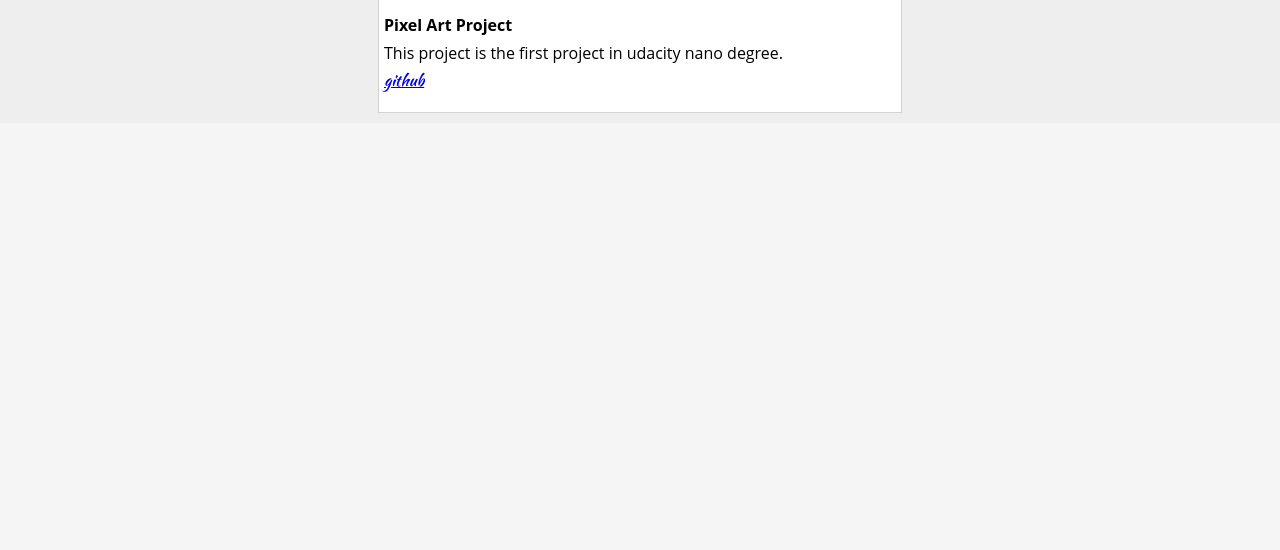
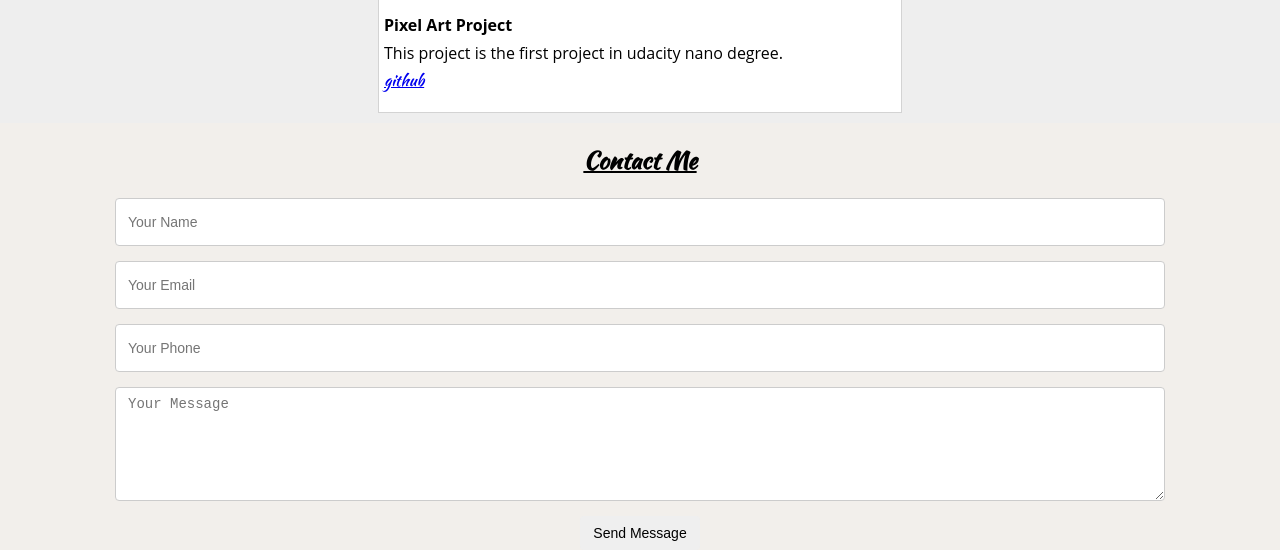
Before and after one commit to yosefkhayat/portfolio, a plain HTML site: page index.html in a window 1280 px wide. Shown: the part 2192-2742 px from the top of the page. Before the commit the page ends 2315 px from the top, so only its background shows below. Drawn offline with Linux system fonts and the light colour scheme.

Commit message:
add contact section to mobile

```diff
--- a/CSS/style.css
+++ b/CSS/style.css
@@ -114,6 +114,7 @@ header{
     text-align: center;
     background: #eee;
     padding-top:20px;
+    min-height: 600px;
 }
 h1{
     margin-top:0;
@@ -147,6 +148,43 @@ img{
     opacity: 0.4;
     margin-bottom: 30px;
 }
+#contact{
+    background: rgba(234,225,213,0.3);
+    width:100%;
+    text-align: center;
+    padding-top:20px;
+}
+.height1{
+    height: 34px;
+}
+.form-desgin{
+    margin:0 auto;
+    margin-bottom: 15px;
+    display: block;
+    width: 80%;
+    padding: 6px 12px;
+    font-size: 14px;
+    line-height: 1.42857143;
+    color: #555;
+    background-color: #fff;
+    border: 1px solid #ccc;
+    border-radius: 4px;
+}
+.btn{
+    display: inline-block;
+    padding: 6px 12px;
+    margin-bottom: 0;
+    font-size: 14px;
+    font-weight: 400;
+    line-height: 1.42857143;
+    text-align: center;
+    border: 1px solid transparent;
+    border-radius: 4px;
+}
+textarea{
+    height: 100px;
+}
+
 @media screen and (min-width:600px){
     #menu{
         display: none;
--- a/index.html
+++ b/index.html
@@ -56,7 +56,16 @@
                 </div>
             </div>
         </section>
-
+        <section id="contact">
+            <h1>Contact Me</h1>
+            <form>
+                <input type="text" class="form-desgin height1" placeholder="Your Name" id="name" >
+                <input type="email" class="form-desgin height1" placeholder="Your Email" id="email">
+                <input type="tel" class="form-desgin height1" placeholder="Your Phone " id="phone">
+                <textarea class="form-desgin" placeholder="Your Message " id="message"></textarea>
+                <button type="submit" class="btn">Send Message</button>
+            </form>
+        </section>
     </div>
     <script src="js/main.js"></script>
 </body>
```
